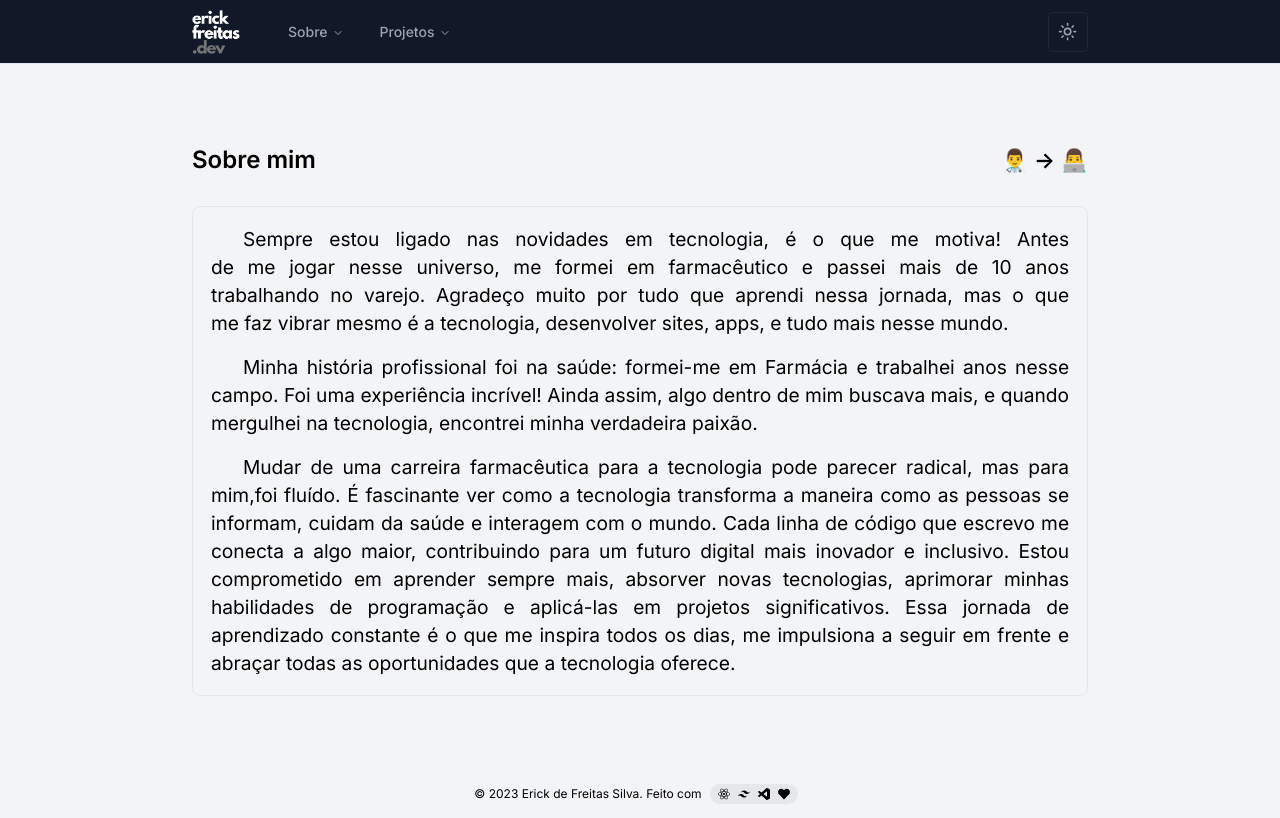
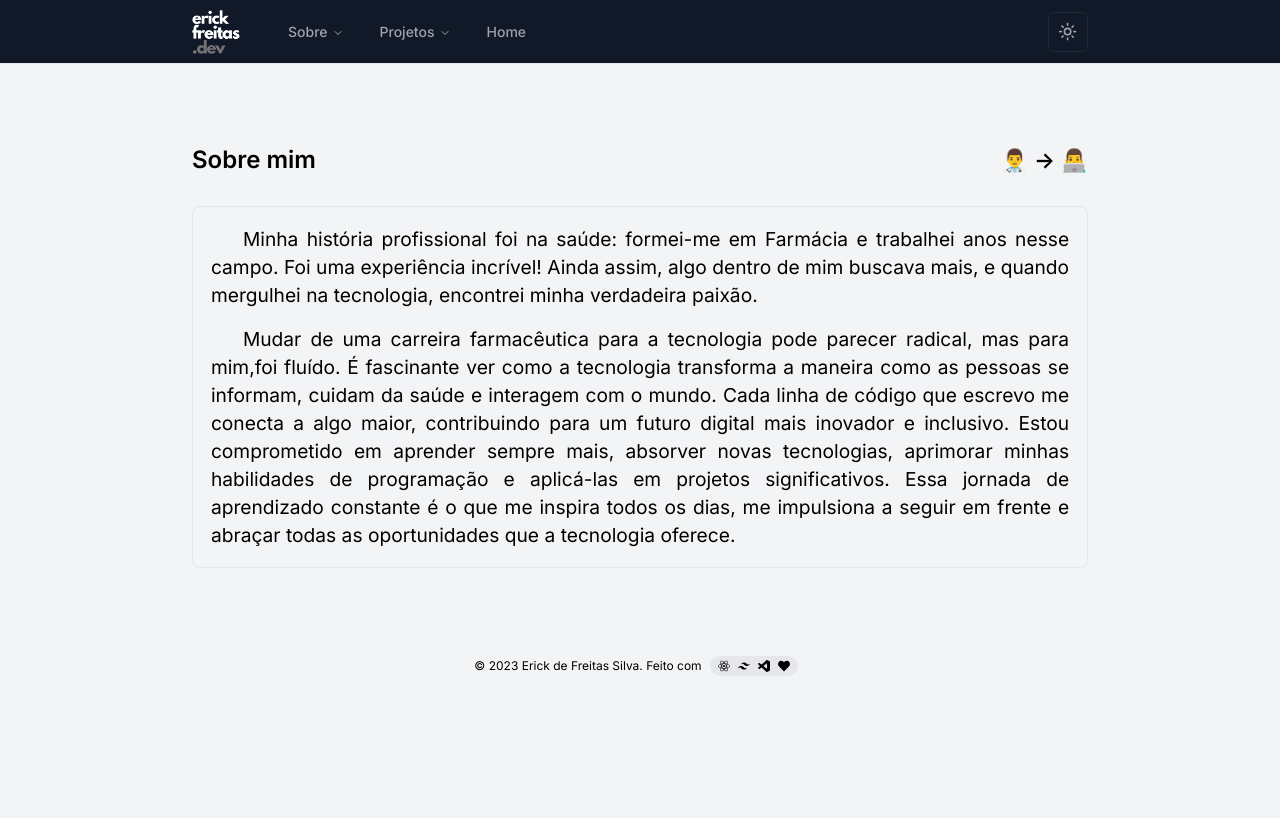
Before and after one commit to ericksax/portfolio2.0, a Next.js app: page /about in a window 1280 px wide. Built offline with nearby package versions, Linux system fonts and the light colour scheme.

Commit message:
feat: change styles on projects ant techs pages

```diff
--- a/app/about/page.tsx
+++ b/app/about/page.tsx
@@ -1,5 +1,5 @@
 import { Wrapper } from "@/components/wrapper";
-import { GithubIcon, Instagram, Linkedin, Send } from "lucide-react";
+
 
 const Sobre = () => {
   return (
@@ -11,16 +11,6 @@ const Sobre = () => {
         </h1>
 
         <div className="mt-8 text-foreground text-articleClamp space-y-4 border border-border rounded-lg p-pd1">
-          <p className="ident-8 text-balance">
-            <span className="pl-8">
-              Sempre estou ligado nas novidades em tecnologia, é o que me
-              motiva! Antes{" "}
-            </span>
-            de me jogar nesse universo, me formei em farmacêutico e passei mais
-            de 10 anos trabalhando no varejo. Agradeço muito por tudo que
-            aprendi nessa jornada, mas o que me faz vibrar mesmo é a tecnologia,
-            desenvolver sites, apps, e tudo mais nesse mundo.
-          </p>
           <p>
             <span className="pl-8  text-justify">
               Minha história profissional foi na saúde: formei-me em Farmácia e
--- a/app/globals.css
+++ b/app/globals.css
@@ -34,7 +34,7 @@
 
     --radius: 0.5rem;
   }
-  /* 220.9 39.3% 11%; */
+
   .dark {
     --background: 220 39% 10%;
     --foreground: 227 10% 64%;
@@ -69,7 +69,6 @@
 }
 
 
-
 @layer base {
   * {
     @apply border-border;
--- a/app/page.tsx
+++ b/app/page.tsx
@@ -14,7 +14,7 @@ export default function Home() {
   return (
     <Wrapper>
       <section className="max-w-4xl mx-auto  mt-[72px]">
-        <h1 className=" text-headingClamp font-semibold ">
+        <h1 className=" text-headingClamp font-bold text-accent-foreground">
           👋 Oi, eu sou Erick... Fullstack Developer!
         </h1>
         <article className="space-x-4 mt-8 ident-8 text-foreground text-articleClamp">
--- a/app/techs/page.tsx
+++ b/app/techs/page.tsx
@@ -1,5 +1,7 @@
 import { CardTech } from "@/components/cardTech";
 import { Wrapper } from "@/components/wrapper";
+import { Key } from "lucide-react";
+import React from "react";
 import {
   FaReact,
   FaNode,
@@ -41,7 +43,7 @@ const Techs = () => {
         </h1>
         <div className="grid grid-cols-1 xs:grid-cols-2  sm:grid-cols-2 md:grid-cols-3 lg:grid-cols-4 gap-8 flex-wrap justify-between text-foreground text-lg px-0 p-4 mt-8">
           {techList.map((tech) => {
-            return <CardTech>{tech}</CardTech>;
+            return <CardTech key={techList}>{tech}</CardTech>;
           })}
         </div>
         <div className="text-foreground text-lg border border-border rounded-lg p-pd1 mt-10">
--- a/components/cardProjects.tsx
+++ b/components/cardProjects.tsx
@@ -18,15 +18,15 @@ type ProjectProps = {
 
 const CardProject = ({ project, image }: ProjectProps) => {
   return (
-    <div className="flex w-full h-full justify-center items-center border border-border">
-      <div className=" p-pd1 flex flex-col items-center justify-center gap-4 w-[clamp(200px,20vw,400px)] transition-all duration-300 ease-in-out transform hover:scale-105 hover:cursor-pointer">
+    <div className="bg-gradient-to-r from-accent to-card flex w-full h-full justify-center items-center border border-border hover:border-primary/20 rounded">
+      <div className="p-pd1 flex flex-col items-center justify-center gap-4 w-[clamp(200px,20vw,400px)] transition-all duration-300 ease-in-out transform hover:scale-105 hover:cursor-pointer">
         <strong>{project.name}</strong>
         <Image src={image} width={400} height={400} alt={""} />
-        <aside className="flex justify-end  items-center gap-4 w-full">
+        <aside className="flex justify-around items-center gap-4 w-full">
           <Link
             href={project.link}
             target="_blank"
-            className=" text-xs border border-border rounded-md px-4 py-1 bg-gray-300 text-gray-900 hover:bg-gray-800 hover:text-gray-100"
+            className="text-xs border border-border rounded-md px-4 py-1 bg-gray-300 text-gray-900 hover:bg-gray-800 hover:text-gray-100"
           >
             github
           </Link>
--- a/components/cardTech.tsx
+++ b/components/cardTech.tsx
@@ -1,6 +1,10 @@
-export const CardTech = ({ children }: { children: React.ReactNode }) => {
+interface CardTechProps extends React.HTMLAttributes<HTMLDivElement> {
+  children: React.ReactNode;
+}
+
+export const CardTech = ({ children, ...props }: CardTechProps) => {
   return (
-    <div className="flex items-center justify-center border border-border rounded-lg px-16 py-4 transition-all duration-300 ease-in-out hover:scale-105">
+    <div {...props} className="bg-gradient-to-l from-card to-accent flex items-center justify-center border border-border rounded-lg px-16 py-4 transition-all duration-300 ease-in-out hover:scale-105">
       {children}
     </div>
   );
--- a/components/rightMenu.tsx
+++ b/components/rightMenu.tsx
@@ -73,7 +73,7 @@ const RightMenu = () => {
         <NavigationMenuItem>
           <NavigationMenuTrigger>Projetos</NavigationMenuTrigger>
           <NavigationMenuContent>
-            <ul className="grid w-[400px] gap-3 p-4 md:w-[500px] md:grid-cols-2 lg:w-[600px] ">
+            <ul className="grid gap-3 p-6 md:w-[400px] lg:w-[500px] lg:grid-cols-[.75fr_1fr]">
               {components.map((component) => (
                 <ListItem
                   key={component.title}
@@ -86,13 +86,13 @@ const RightMenu = () => {
             </ul>
           </NavigationMenuContent>
         </NavigationMenuItem>
-        {/* <NavigationMenuItem>
-          <Link href="/docs" legacyBehavior passHref>
+        <NavigationMenuItem>
+          <Link href="/" legacyBehavior passHref>
             <NavigationMenuLink className={navigationMenuTriggerStyle()}>
-              Documentation
+              Home
             </NavigationMenuLink>
           </Link>
-        </NavigationMenuItem> */}
+        </NavigationMenuItem>
       </NavigationMenuList>
     </NavigationMenu>
   );
```
